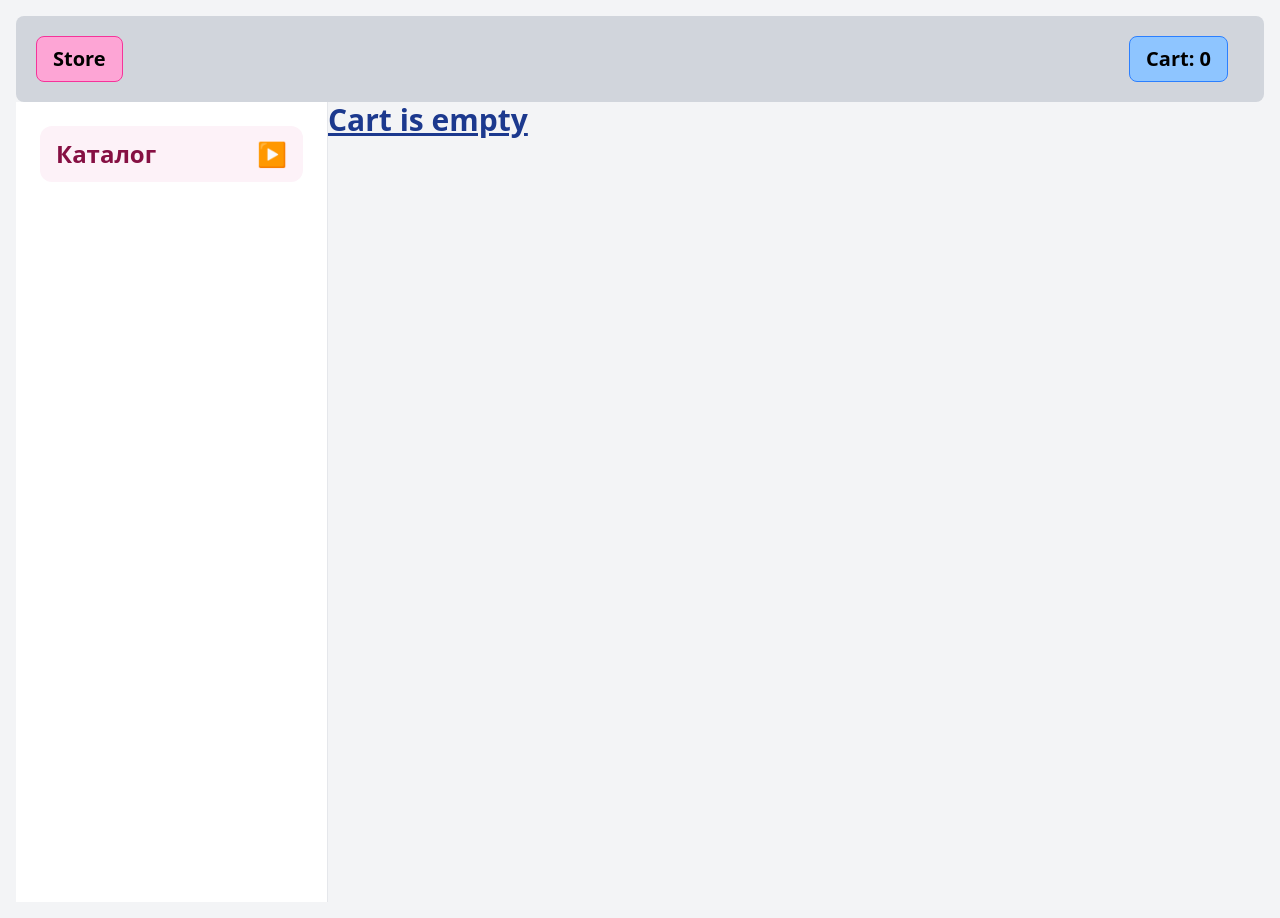
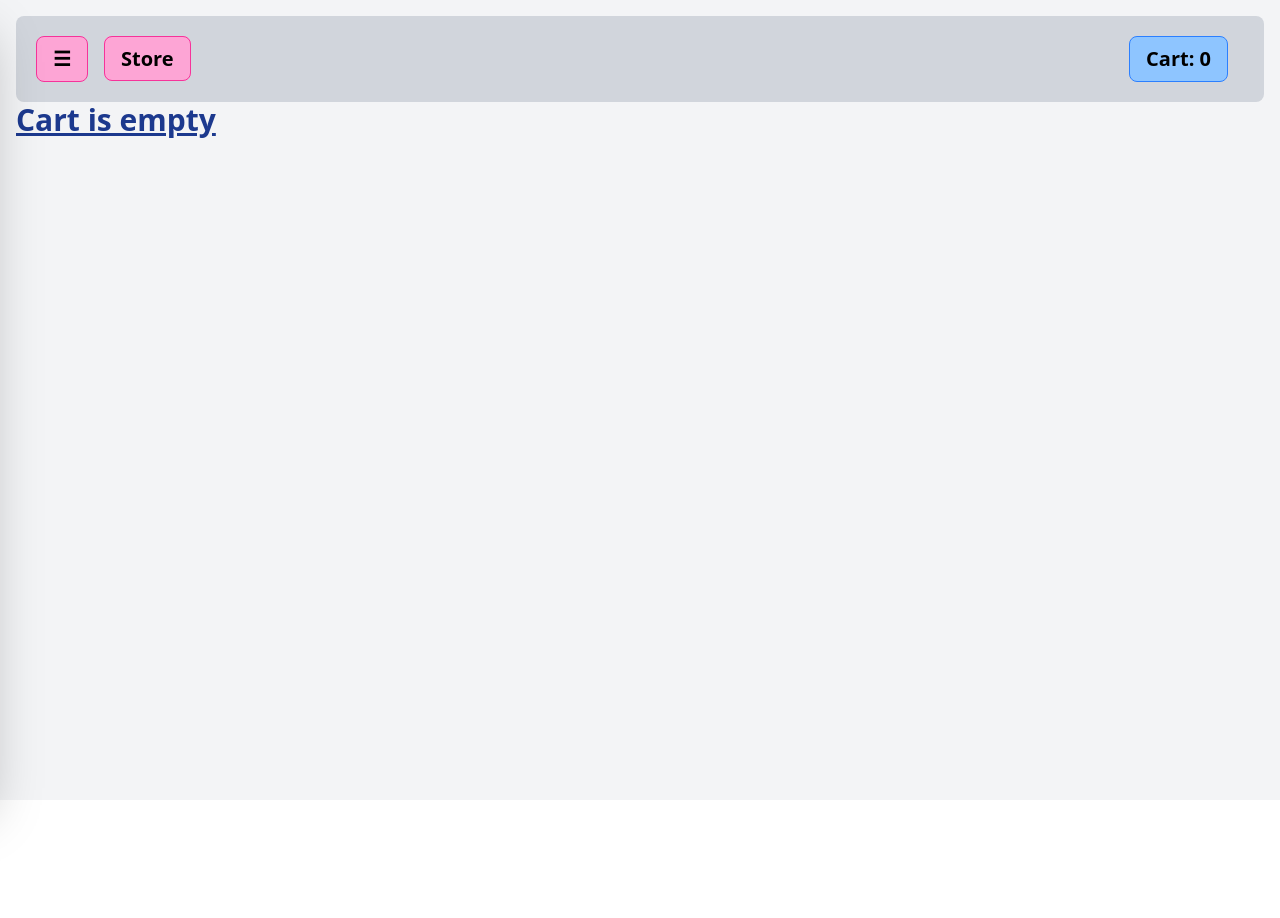
Before and after one commit to ivanna-dev1/online-store, a React (Vite) app: page /cart in a window 1280 px wide. After the commit the page ends 800 px from the top, so only its background shows below. Built offline with nearby package versions, Linux system fonts and the light colour scheme.

Commit message:
feat: Add initial application structure with header, sidebar, and routing components, and include a code style guide.

```diff
--- a/src/App.jsx
+++ b/src/App.jsx
@@ -1,17 +1,22 @@
 import { Routes, Route } from "react-router-dom";
 import CatalogPage from "./pages/CatalogPage";
 import CartPage from "./pages/CartPage";
-
+import { useState } from "react";
 import { Header } from "./components/Header";
 import { AllRoutes } from "./components/AllRoutes";
 import { Sidebar } from "./components/Sidebar";
 
 function App() {
+  const [isSidebarOpen, setIsSidebarOpen] = useState(false);
+
   return (
-    <div className="flex flex-col min-h-screen p-4 bg-gray-100">
-      <Header />
+    <div className="flex flex-col min-h-screen p-4 bg-gray-100 relative">
+      <Header onOpenCatalog={() => setIsSidebarOpen(true)} />
       <div className="flex flex-1">
-        <Sidebar title="Продукти" />
+        <Sidebar
+          isOpen={isSidebarOpen}
+          onClose={() => setIsSidebarOpen(false)}
+        />
         <main className="flex-1">
           <AllRoutes />
         </main>
--- a/src/components/AllRoutes.jsx
+++ b/src/components/AllRoutes.jsx
@@ -3,13 +3,15 @@ import { Routes, Route } from "react-router-dom";
 import CatalogPage from "../pages/CatalogPage";
 import CartPage from "../pages/CartPage";
 import ProductDetailsPage from "../pages/ProductDetailsPage";
+import HomePage from "../pages/HomePage";
 
 export const AllRoutes = () => {
   return (
     <Routes>
-      <Route path="/" element={<CatalogPage />} />
+      <Route path="/" element={<HomePage />} />
       <Route path="/cart" element={<CartPage />} />
       <Route path="/product/:id" element={<ProductDetailsPage />} />
+      <Route path="/catalog" element={<CatalogPage />} />
     </Routes>
   );
 };
--- a/src/components/Header.jsx
+++ b/src/components/Header.jsx
@@ -2,16 +2,24 @@ import React from "react";
 import { useCart } from "../context/CartContext";
 import { Link } from "react-router-dom";
 
-export const Header = () => {
+export const Header = ({ onOpenCatalog }) => {
   const { cart } = useCart();
   return (
     <header className="flex justify-between bg-gray-300 p-5 text-xl font-bold rounded-lg">
-      <Link
-        to="/"
-        className="hover:bg-pink-200 hover:border-pink-600 border bg-pink-300 border-pink-500 p-2 rounded-lg px-4 mr-4"
-      >
-        Store
-      </Link>
+      <div>
+        <button
+          onClick={onOpenCatalog}
+          className="hover:bg-pink-200 hover:border-pink-600 border bg-pink-300 border-pink-500 p-2 rounded-lg px-4 mr-4"
+        >
+          ☰
+        </button>
+        <Link
+          to="/catalog"
+          className="hover:bg-pink-200 hover:border-pink-600 border bg-pink-300 border-pink-500 p-2 rounded-lg px-4 mr-4"
+        >
+          Store
+        </Link>
+      </div>
       <Link
         to="/cart"
         className="hover:bg-blue-200 hover:border-blue-500 border bg-blue-300 border-blue-500 p-2 rounded-lg px-4 mr-4"
--- a/src/components/Sidebar.jsx
+++ b/src/components/Sidebar.jsx
@@ -1,10 +1,7 @@
 import products from "../products";
 import { useState } from "react";
 
-export const Sidebar = () => {
-  const [isCatalogOpen, setIsCatalogOpen] = useState(false);
-  const [expandedGroup, setExpandedGroup] = useState(null);
-
+export const Sidebar = ({ isOpen, onClose }) => {
   const groups = [...new Set(products.map((product) => product.group))];
 
   // ПОВЕРНУЛИ ФУНКЦІЮ: тепер все чітко і зрозуміло
@@ -13,23 +10,15 @@ export const Sidebar = () => {
   };
 
   return (
-    <aside className="w-1/4 bg-white min-h-screen p-6 border-r border-gray-200">
+    <div className="overlay">
+      <aside
+        className={`fixed top-0 left-0 h-screen bg-white shadow-2xl z-50 w-80 transition-transform duration-300 ${isOpen ? "translate-x-0" : "-translate-x-full"}`}
+      >
         <div className="flex flex-col gap-2">
           {/* Кнопка Каталогу (звичайна функція-перемикач) */}
-        <button
-          onClick={() => setIsCatalogOpen(!isCatalogOpen)}
-          className={`w-full text-left text-2xl font-bold py-3 px-4 rounded-xl transition-all flex justify-between items-center ${
-            isCatalogOpen
-              ? "bg-pink-600 text-white"
-              : "bg-pink-50 text-pink-900"
-          }`}
-        >
-          <span>Каталог</span>
-          <span>{isCatalogOpen ? "▼" : "▶"}</span>
-        </button>
 
-        {isCatalogOpen && (
-          <ul className="mt-4 flex flex-col gap-3">
+          {isOpen && (
+            <ul className="mt-4 flex flex-col gap-3 ">
               {groups.map((group) => {
                 const subCategories = [
                   ...new Set(
@@ -73,5 +62,6 @@ export const Sidebar = () => {
           )}
         </div>
       </aside>
+    </div>
   );
 };
--- /dev/null
+++ b/src/pages/HomePage.jsx
@@ -0,0 +1,60 @@
+import CatalogPage from "./CatalogPage";
+
+export default function HomePage() {
+  return (
+    <div className="flex flex-col gap-10">
+      {/* СЕКЦІЯ 1: Привітання та Слайдери */}
+      <div className="flex flex-col items-center p-10 bg-white rounded-3xl shadow-sm m-4 border border-pink-100">
+        <h1 className="text-4xl font-extrabold text-pink-900 mb-6 text-center">
+          Вітаємо у FreshStore! 🍎🥦
+        </h1>
+        <p className="text-gray-600 text-lg mt-8 mb-4 max-w-2xl text-center leading-relaxed font-medium">
+          Ми пропонуємо тільки найсвіжіші овочі, фрукти та фермерські продукти з
+          доставкою до ваших дверей. Гортайте нижче, щоб побачити наші акції!
+        </p>
+
+        {/* Місце для майбутнього слайдера (Крок 25) */}
+        <div className="w-full max-w-4xl h-72 bg-pink-50 rounded-2xl flex items-center justify-center border-4 border-dashed border-pink-200 shadow-inner group transition-all hover:bg-pink-100">
+          <span className="text-pink-300 font-bold italic text-2xl group-hover:scale-110 transition-transform">
+            🎠 Слайдер з акціями з'явиться тут...
+          </span>
+        </div>
+        <p className="text-gray-600 text-lg mt-8 mb-4 max-w-2xl text-center leading-relaxed font-medium">
+          У цьому розділі ми показуємо наші найновіші товари. Тут ви знайдете
+          продукти, які щойно з’явилися в асортименті: свіжі сезонні фрукти,
+          нові фермерські продукти та цікаві гастрономічні новинки. Гортайте
+          слайдер, щоб першими побачити, що нового з’явилося у нашому магазині.
+        </p>
+
+        {/* Місце для майбутнього слайдера (Крок 25) */}
+        <div className="w-full max-w-4xl h-72 bg-pink-50 rounded-2xl flex items-center justify-center border-4 border-dashed border-pink-200 shadow-inner group transition-all hover:bg-pink-100">
+          <span className="text-pink-300 font-bold italic text-2xl group-hover:scale-110 transition-transform">
+            🆕 Тут зʼявиться слайдер з новинками
+          </span>
+        </div>
+        <p className="text-gray-600 text-lg mt-8 mb-4 max-w-2xl text-center leading-relaxed font-medium">
+          Шукаєте ідеї для приготування смачних страв? У цьому слайдері ми
+          будемо ділитися простими та корисними рецептами з продуктів, які є в
+          нашому магазині. Ви знайдете натхнення для сніданків, обідів та вечер,
+          а також дізнаєтесь, як легко приготувати щось нове з наших свіжих
+          інгредієнтів.
+        </p>
+
+        {/* Місце для майбутнього слайдера (Крок 25) */}
+        <div className="w-full max-w-4xl h-72 bg-pink-50 rounded-2xl flex items-center justify-center border-4 border-dashed border-pink-200 shadow-inner group transition-all hover:bg-pink-100">
+          <span className="text-pink-300 font-bold italic text-2xl group-hover:scale-110 transition-transform">
+            🍳 Тут зʼявиться слайдер з рецептами
+          </span>
+        </div>
+      </div>
+
+      {/* СЕКЦІЯ 2: Весь наш каталог (пошук, групи, товари) */}
+      <div className="p-4 border-t border-gray-200 pt-10">
+        <h2 className="text-3xl font-bold text-center text-pink-900 mb-8">
+          Наш повний асортимент
+        </h2>
+        <CatalogPage />
+      </div>
+    </div>
+  );
+}
```
Also changed, not shown: .agent/rules/code-style-guide.md, 1 other file (tests, documents, lock files or other folders). Lines whose indentation alone changed are shown as unchanged.
